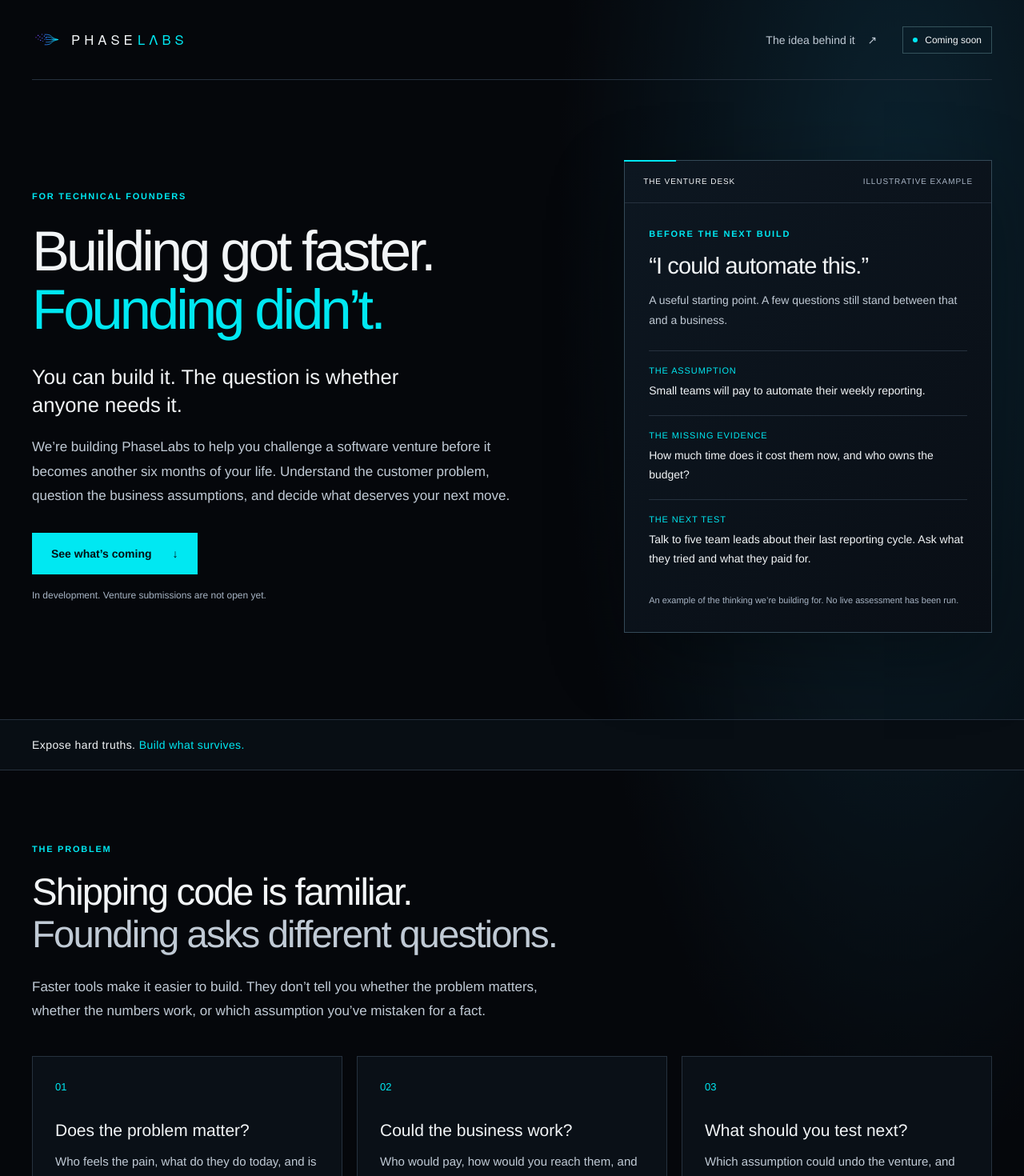
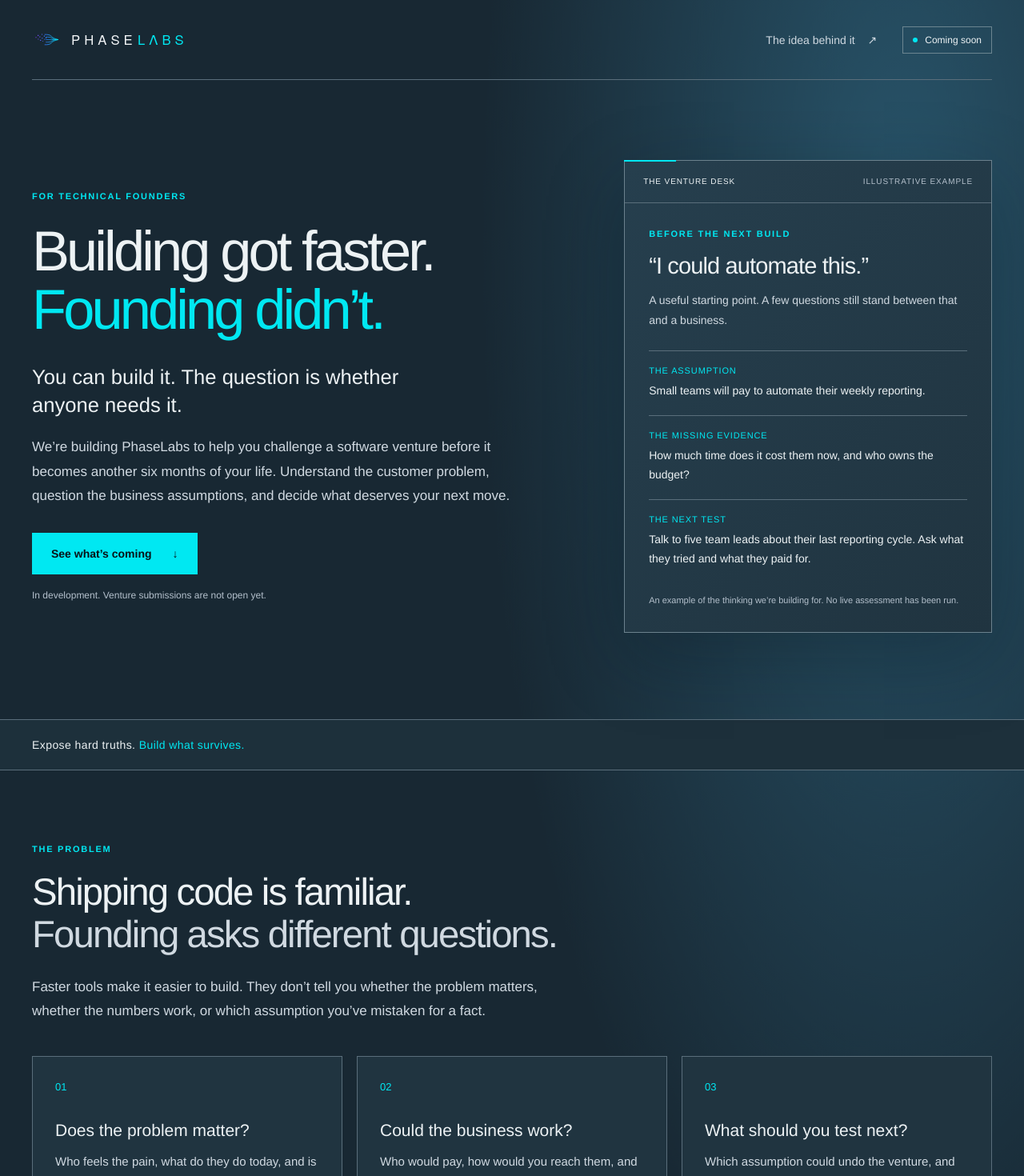
Before and after one commit to clschalkwyk/phaselabs.co.za, a React (Vite) app: page / in a window 1280 px wide. Shown: the top 1470 px of the page at 80% size. Built offline with nearby package versions, Linux system fonts and the light colour scheme.

Commit message:
Lighten PhaseLabs visual palette

```diff
--- a/src/styles.css
+++ b/src/styles.css
@@ -1,36 +1,39 @@
 :root {
   color-scheme: dark;
   font-family: 'Avenir Next', Avenir, 'Helvetica Neue', Arial, sans-serif;
-  color: #f2f5f7;
-  background: #05070b;
+  color: #edf2f4;
+  background: #182833;
   font-synthesis: none;
   text-rendering: optimizeLegibility;
-  --ink: #f2f5f7;
-  --body: #c0cad5;
-  --secondary: #a8b5c5;
+  --canvas: #182833;
+  --surface: #203440;
+  --surface-raised: #263f4e;
+  --ink: #edf2f4;
+  --body: #d0d9e1;
+  --secondary: #b4c0cc;
   --cyan: #00e8f2;
-  --line: #26313e;
+  --line: #5a6e7b;
 }
 * { box-sizing: border-box; }
 html { scroll-behavior: smooth; }
-body { margin: 0; }
+body { margin: 0; background: var(--canvas); }
 a { color: inherit; }
 img { display: block; max-width: 100%; }
 h1, h2, h3, p { margin: 0; }
 a:focus-visible { outline: 2px solid var(--cyan); outline-offset: 6px; }
-::selection { background: #00e8f2; color: #05070b; }
+::selection { background: #00e8f2; color: #081217; }
 .frame { width: min(1280px, calc(100% - 80px)); margin-inline: auto; }
 .site-shell {
-  background: radial-gradient(ellipse at 88% 9%, #0b2330 0, transparent 27%), #05070b;
+  background: radial-gradient(ellipse at 88% 9%, #28546a 0, transparent 33%), var(--canvas);
 }
-.skip-link { position: fixed; top: 12px; left: 12px; z-index: 10; padding: 12px 18px; background: var(--cyan); color: #05070b; transform: translateY(-180%); }
+.skip-link { position: fixed; top: 12px; left: 12px; z-index: 10; padding: 12px 18px; background: var(--cyan); color: #081217; transform: translateY(-180%); }
 .skip-link:focus { transform: none; }
 .site-header { min-height: 100px; display: flex; align-items: center; gap: 32px; border-bottom: 1px solid var(--line); }
 .brand-logo { width: 216px; }
 .header-link { margin-left: auto; color: var(--body); font-size: 14px; text-decoration: none; padding: 12px 0; }
 .header-link:hover { color: var(--cyan); }
 .header-link span { margin-left: 12px; }
-.status { display: inline-flex; align-items: center; gap: 9px; border: 1px solid #34525b; padding: 9px 12px; font-size: 12px; white-space: nowrap; color: var(--ink); }
+.status { display: inline-flex; align-items: center; gap: 9px; border: 1px solid #6b8590; padding: 9px 12px; font-size: 12px; white-space: nowrap; color: var(--ink); }
 .status > span { width: 6px; height: 6px; background: var(--cyan); border-radius: 50%; }
 .hero { display: grid; grid-template-columns: minmax(0, 1.25fr) minmax(0, 0.85fr); gap: 64px; align-items: center; padding-block: 100px 108px; }
 .eyebrow { color: var(--cyan); font-size: 11px; font-weight: 600; line-height: 1.6; letter-spacing: 0.16em; text-transform: uppercase; }
@@ -38,10 +41,10 @@ h1 { font-size: clamp(48px, 5.5vw, 78px); font-weight: 400; line-height: 1.04; l
 h1 > span { color: var(--cyan); }
 .hero-question { font-size: clamp(21px, 2vw, 26px); line-height: 1.4; margin-top: 30px; max-width: 530px; }
 .lede { color: var(--body); font-size: 17px; line-height: 1.8; max-width: 610px; margin-top: 19px; }
-.button { display: inline-flex; align-items: center; justify-content: center; gap: 26px; padding: 17px 23px; min-height: 50px; background: var(--cyan); color: #041014; font-size: 14px; font-weight: 700; text-decoration: none; margin-top: 30px; border: 1px solid var(--cyan); transition: background 150ms ease; }
+.button { display: inline-flex; align-items: center; justify-content: center; gap: 26px; padding: 17px 23px; min-height: 50px; background: var(--cyan); color: #081217; font-size: 14px; font-weight: 700; text-decoration: none; margin-top: 30px; border: 1px solid var(--cyan); transition: background 150ms ease; }
 .button:hover { background: #8af8fc; }
 .availability { margin-top: 16px; color: var(--secondary); font-size: 12px; line-height: 1.7; }
-.review-card { background: linear-gradient(135deg, #0d1721, #090e15); border: 1px solid #344957; box-shadow: 0 30px 90px #0005; position: relative; }
+.review-card { background: linear-gradient(135deg, var(--surface-raised), var(--surface)); border: 1px solid #6b818d; box-shadow: 0 30px 90px #07141d4d; position: relative; }
 .review-card::before { content: ''; position: absolute; top: -1px; left: -1px; width: 65px; height: 2px; background: var(--cyan); }
 .card-bar { display: flex; justify-content: space-between; flex-wrap: wrap; gap: 10px; padding: 18px 23px; border-bottom: 1px solid var(--line); font-size: 10px; line-height: 1.6; letter-spacing: 0.09em; text-transform: uppercase; color: var(--secondary); }
 .card-bar span:first-child { color: var(--ink); }
@@ -53,7 +56,7 @@ h1 > span { color: var(--cyan); }
 .review-notes dt { color: var(--cyan); font-size: 11px; letter-spacing: 0.08em; text-transform: uppercase; }
 .review-notes dd { margin: 8px 0 0; font-size: 14px; line-height: 1.7; color: var(--ink); }
 .review-footnote { margin-top: 13px; font-size: 11px; line-height: 1.7; color: var(--secondary); }
-.statement-strip { border-block: 1px solid var(--line); background: #080e14; }
+.statement-strip { border-block: 1px solid var(--line); background: #1d303b; }
 .statement-strip p { padding-block: 23px; font-size: 14px; letter-spacing: 0.03em; }
 .statement-strip span { color: var(--cyan); }
 .section { padding-block: 90px; border-bottom: 1px solid var(--line); scroll-margin-top: 25px; }
@@ -62,7 +65,7 @@ h1 > span { color: var(--cyan); }
 .section-heading h2 { margin-top: 17px; }
 .section-heading > p:last-child { margin-top: 24px; max-width: 690px; font-size: 17px; line-height: 1.8; color: var(--body); }
 .question-grid { display: grid; grid-template-columns: repeat(3, minmax(0, 1fr)); gap: 18px; margin-top: 40px; }
-.question-card { padding: 28px; border: 1px solid var(--line); background: #0a1017; }
+.question-card { padding: 28px; border: 1px solid var(--line); background: var(--surface); }
 .number { color: var(--cyan); font-size: 13px; }
 .question-card h3 { margin-top: 32px; font-size: 21px; font-weight: 500; line-height: 1.3; }
 .question-card p { margin-top: 12px; font-size: 15px; line-height: 1.8; color: var(--body); }
@@ -71,7 +74,7 @@ h1 > span { color: var(--cyan); }
 .desk-copy > p:not(.eyebrow) { margin-top: 22px; color: var(--body); font-size: 16px; line-height: 1.8; }
 .desk-copy strong { font-weight: 500; color: var(--ink); }
 .desk-copy .honest-note { padding-left: 18px; border-left: 2px solid var(--cyan); }
-.playbook { border: 1px solid var(--line); background: #0a1017; }
+.playbook { border: 1px solid var(--line); background: var(--surface); }
 .playbook-heading { padding: 22px 26px; border-bottom: 1px solid var(--line); display: flex; justify-content: space-between; flex-wrap: wrap; gap: 12px; font-size: 15px; }
 .playbook-heading small { font-size: 11px; color: var(--cyan); align-self: center; }
 .playbook ol { list-style: none; counter-reset: chapters; padding: 0 26px; margin: 0; }
@@ -88,8 +91,8 @@ h1 > span { color: var(--cyan); }
 .closing { text-align: center; padding-block: 90px; }
 .closing h2 { margin-top: 18px; }
 .closing > p:not(.eyebrow):not(.availability) { max-width: 610px; margin: 25px auto 0; font-size: 17px; line-height: 1.8; color: var(--body); }
-.button.secondary { background: transparent; color: var(--ink); border-color: #4f6b78; }
-.button.secondary:hover { background: #10212b; border-color: var(--cyan); }
+.button.secondary { background: transparent; color: var(--ink); border-color: #78909a; }
+.button.secondary:hover { background: #294957; border-color: var(--cyan); }
 .site-footer { display: flex; align-items: center; gap: 28px; justify-content: space-between; padding-block: 30px; border-top: 1px solid var(--line); }
 .site-footer img { width: 155px; }
 .site-footer p, .site-footer small { font-size: 11px; line-height: 1.7; color: var(--secondary); }
```
